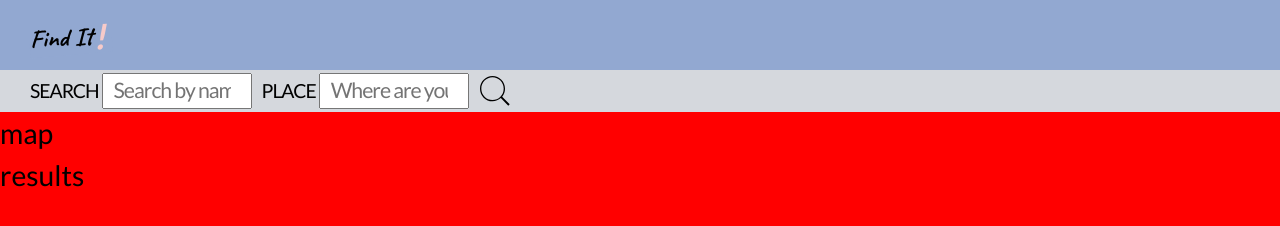
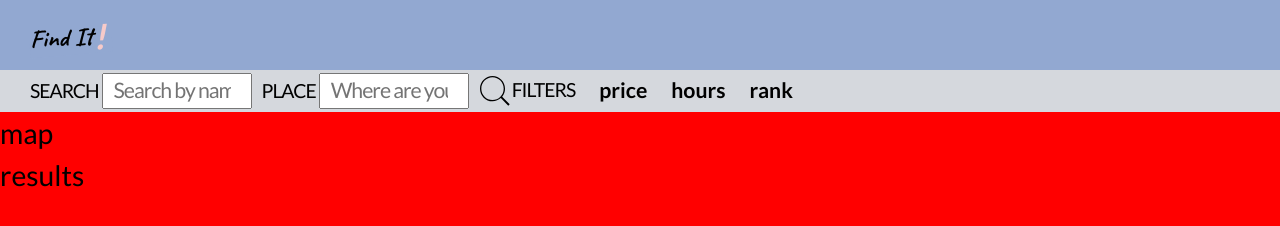
Before and after one commit to RXstoinkboy/find-it, a React app: page /businesses/1 in a window 1280 px wide. Built offline with nearby package versions, Linux system fonts and the light colour scheme; no server answers.

Commit message:
added filter buttons

```diff
--- /dev/null
+++ b/src/components/Filters/Filter.js
@@ -0,0 +1,12 @@
+import React from 'react'
+import styles from './styles/Filter.module.scss'
+
+const Filter = ({name}) => {
+    return (
+        <button className={styles.filterButton}>
+            {name}
+        </button>
+    );
+};
+
+export default Filter;
--- /dev/null
+++ b/src/components/Filters/FilterOptions.js
@@ -0,0 +1,19 @@
+import React from 'react'
+import styles from './styles/FilterOptions.module.scss'
+
+import Filter from './Filter.js'
+
+const FilterOptions = () => {
+    return (
+        <label className={styles.labelOptions}>
+            filters
+            <form id='filters' className={styles.options}>
+                <Filter name='price'/>
+                <Filter name='hours'/>
+                <Filter name='rank'/>
+            </form>
+        </label>
+    );
+};
+
+export default FilterOptions;
--- a/src/components/Filters/Filters.js
+++ b/src/components/Filters/Filters.js
@@ -2,11 +2,13 @@ import React from 'react';
 import styles from './styles/Filters.module.scss'
 
 import SearchModule from '../SearchModule/SearchModule'
+import FilterOptions from './FilterOptions.js'
 
 const Filters = () => {
     return (
         <div className={styles.filters}>
             <SearchModule filters />
+            <FilterOptions />
         </div>
     );
 };
--- /dev/null
+++ b/src/components/Filters/styles/Filter.module.scss
@@ -0,0 +1,7 @@
+.filterButton{
+    border: none;
+    background: none;
+    font-weight: 900;
+    align-self: center;
+    margin-left: 24px;
+}
--- /dev/null
+++ b/src/components/Filters/styles/FilterOptions.module.scss
@@ -0,0 +1,13 @@
+.labelOptions{
+    display: flex;
+    font-size: 1.1rem;
+    align-self: center;
+    text-transform: uppercase;
+    letter-spacing: -1px;
+}
+.options{
+    font-size: 1.1rem;
+    align-self: center;
+    text-transform: lowercase;
+    display: flex;
+}
--- a/src/components/Filters/styles/Filters.module.scss
+++ b/src/components/Filters/styles/Filters.module.scss
@@ -1,3 +1,4 @@
 .filters{
     background: var(--arcticBlue);
+    display: flex;
 }
```
